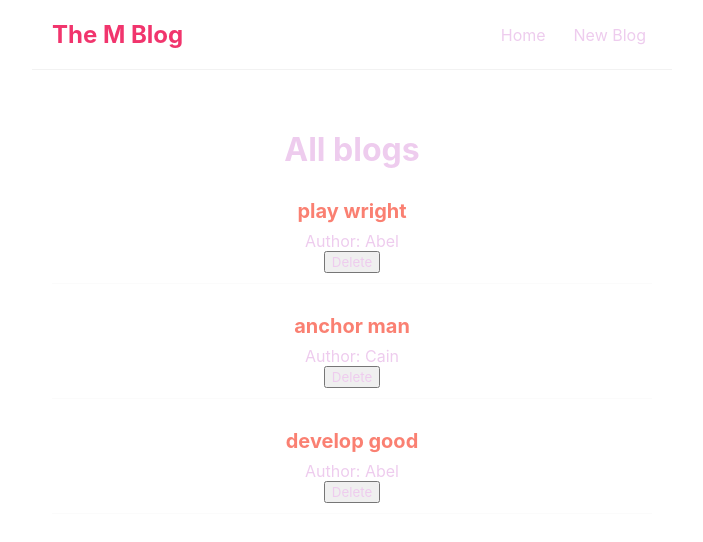
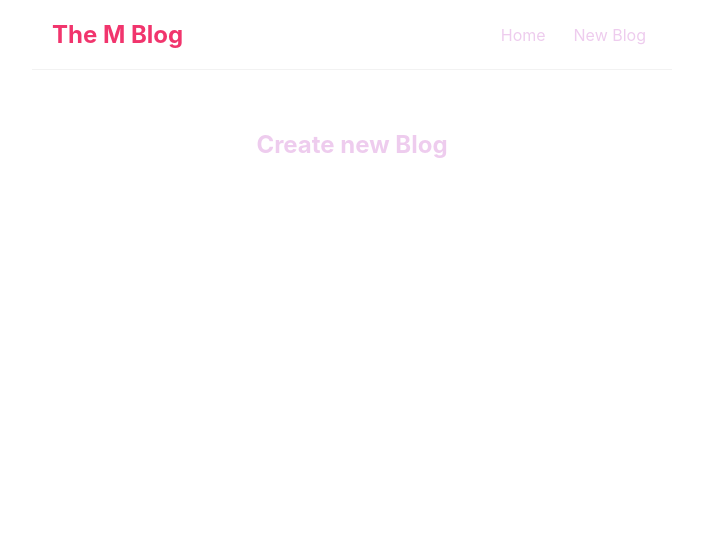
Before and after one commit to uimarshall/modern-react, a React (Create React App) app in the folder mblog/: page /create in a window 1280 px wide. Shown: the top 542 px of the page, without its empty margins (288-991 px from the left). Built offline with nearby package versions, Linux system fonts and the light colour scheme; data requests are answered from the project's data file.

Commit message:
Add react router

```diff
--- a/mblog/package.json
+++ b/mblog/package.json
@@ -8,6 +8,7 @@
     "@testing-library/user-event": "^12.1.10",
     "react": "^17.0.1",
     "react-dom": "^17.0.1",
+    "react-router-dom": "^5.2.0",
     "react-scripts": "4.0.1",
     "web-vitals": "^0.2.4"
   },
--- a/mblog/src/App.js
+++ b/mblog/src/App.js
@@ -1,6 +1,9 @@
 import "./App.css";
 import Home from "./Home";
 import Navbar from "./Navbar";
+import { BrowserRouter as Router, Route, Switch } from 'react-router-dom'
+import CreateBlog from "./CreateBlog";
+
 
 // A Component is a function, the function returns a JSX,
 // The JSX is compiled into html by Babel and injected to the DOM
@@ -10,28 +13,23 @@
 	const author = "Doctor Who";
 	const claps = 75;
 	return (
-		<div className="App">
+		<Router>
+			<div className="App">
 			<Navbar />
 			<div className="content">
-				{" "}
-				<Home />
+
+				<Switch>
+					<Route exact path="/">
+						<Home />
+					</Route>
+					<Route path="/create">
+						<CreateBlog />
+					</Route>
+				</Switch>
 			</div>
-			{/* <header className="App-header">
-				<h1>My Coder Blog!</h1>
-				<div>
-					<h2>{title}</h2>
-					<p>Author: {author}</p>
-					<p>The article has {claps} claps</p>
-				</div>
-				<a
-					className="App-link"
-					href="https://reactjs.org"
-					target="_blank"
-					rel="noopener noreferrer">
-					Learn React
-				</a>
-			</header> */}
+
 		</div>
+		</Router>
 	);
 }
 
--- /dev/null
+++ b/mblog/src/CreateBlog.js
@@ -0,0 +1,12 @@
+import React from 'react'
+
+const CreateBlog=()=>{
+    return (
+        <div className="create">
+            <h2>Create new Blog</h2>
+
+        </div>
+    )
+}
+
+export default CreateBlog
--- a/mblog/src/Navbar.js
+++ b/mblog/src/Navbar.js
@@ -1,11 +1,13 @@
 import React from "react";
+import { NavLink } from 'react-router-dom'
+
 const Navbar = () => {
 	return (
 		<nav className="navbar">
 			<h1>The M Blog</h1>
 			<div className="nav-links">
-				<a href="/">Home</a>
-				<a href="/create">New Blog</a>
+				<NavLink to="/">Home</NavLink>
+				<NavLink to="/create">New Blog</NavLink>
 			</div>
 		</nav>
 	);
```
Also changed, not shown: 2 other files (tests, documents, lock files or other folders).
